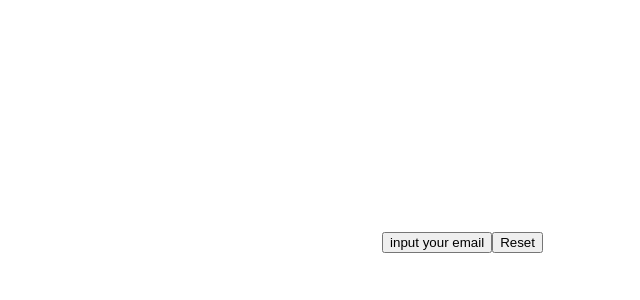
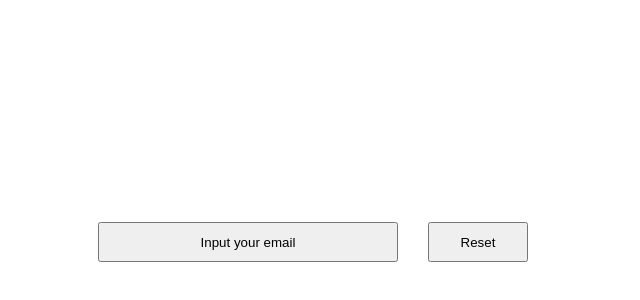
Before and after one commit to AstghikTa/First-repository, a Vue app: page / in a window 1280 px wide. Shown: the part 158-458 px from the top of the page, without its empty margins (97-737 px from the left). Built offline with nearby package versions, Linux system fonts and the light colour scheme.

Commit message:
Modified AppVue file

```diff
--- a/src/App.vue
+++ b/src/App.vue
@@ -1,15 +1,13 @@
 <script >
 
-
 export default{
-
 data(){
   return{
 email: '',
 isEmailValid: false,
-
   };
 },
+
 methods: {
   openEmailPrompt(){
     let email = prompt('input your email');
@@ -19,7 +17,6 @@ return;
     }
     email = email.trim();
     this.email = email;
-    console.log(email);
    const isValid = this.checkIsEmailValid(email);
    this.isEmailValid = isValid;
   },
@@ -31,10 +28,7 @@ return;
     this.email = '';
     this.isEmailValid = false;
   }
-
 }
-
-
 }
 
 </script>
@@ -42,14 +36,14 @@ return;
 <template>
   <main>
 
-<button @click="openEmailPrompt()">input your email</button>
-<button @click="reset">Reset</button>
+<button class="emailInputBtn" @click="openEmailPrompt()">Input your email</button>
+<button class="restBtn" @click="reset">Reset</button>
 <div v-if="email">
   <h1 class="green" v-if="isEmailValid">{{ email }}</h1>
 <h1 class="red" v-else>{{ email }}</h1>
 </div>
 
-<h4 v-if="email">{{ `The email is ${isEmailValid ? 'valid': 'invalid'}` }}</h4>
+<h4 class="validText" v-if="email">{{ `The email is ${isEmailValid ? 'valid': 'invalid'}` }}</h4>
 
   </main>
 </template>
@@ -57,11 +51,24 @@ return;
 <style scoped>
 .red{
   border: 1px solid red;
+  margin-top: 20px;
 }
 
 .green{
   border: 1px solid green;
-
-
+  margin-top: 20px;
+}
+.validText{
+  margin-top: 20px;
+}
+.emailInputBtn{
+  margin: 15px;
+  height: 40px;
+  width: 300px;
+}
+.restBtn{
+  margin: 15px;
+  height: 40px;
+  width: 100px;
 }
 </style>
```
